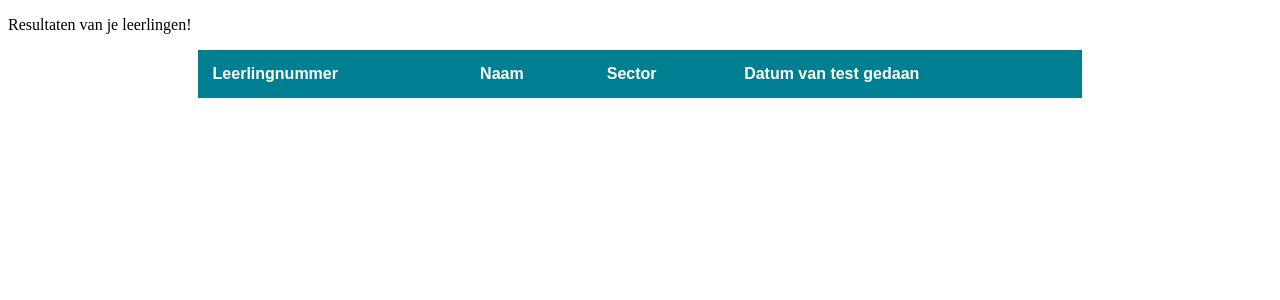
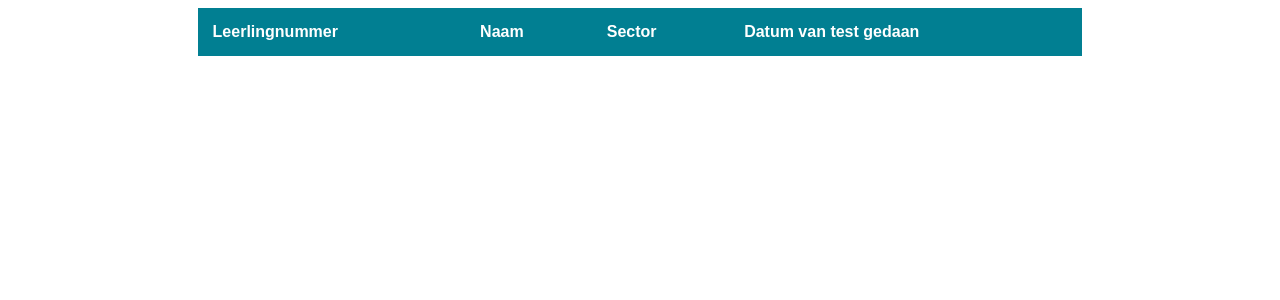
Before and after one commit to Beroepentinder/BeroepenTinder, a PHP site: page /resultaten.php in a window 1280 px wide. Shown: the top 300 px of the page. Run offline with PHP 8.4, Linux system fonts and the light colour scheme; the visitor is signed in with stand-in values (Sample User, id 1); data that the repository does not hold is empty.

Commit message:
'Resultaten van je leerlingen!' is weg

```diff
--- a/website/resultaten.php
+++ b/website/resultaten.php
@@ -31,8 +31,6 @@ else {
   </head>
 
   <main>
-    <p>Resultaten van je leerlingen!</p>
-
     <table id="tabel_resultaten">
   <tr>
     <th>Leerlingnummer</th>
```
